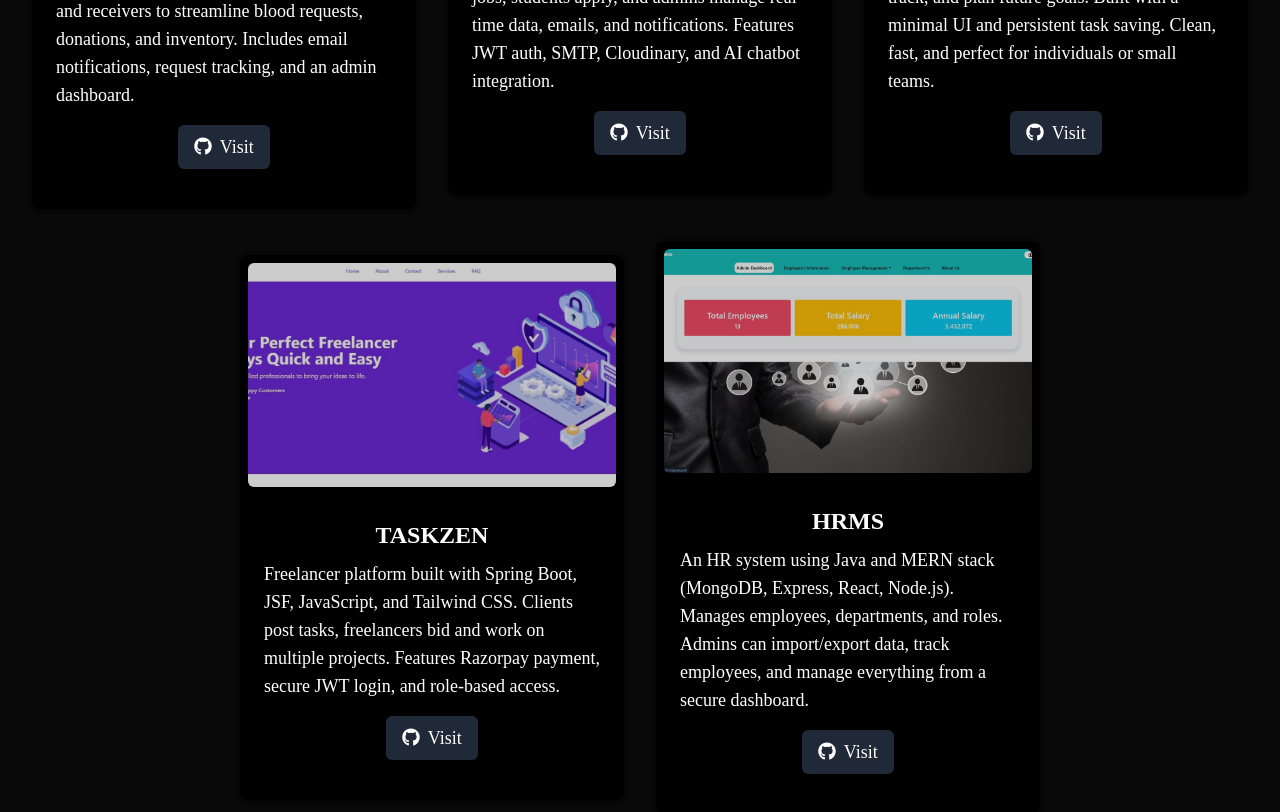
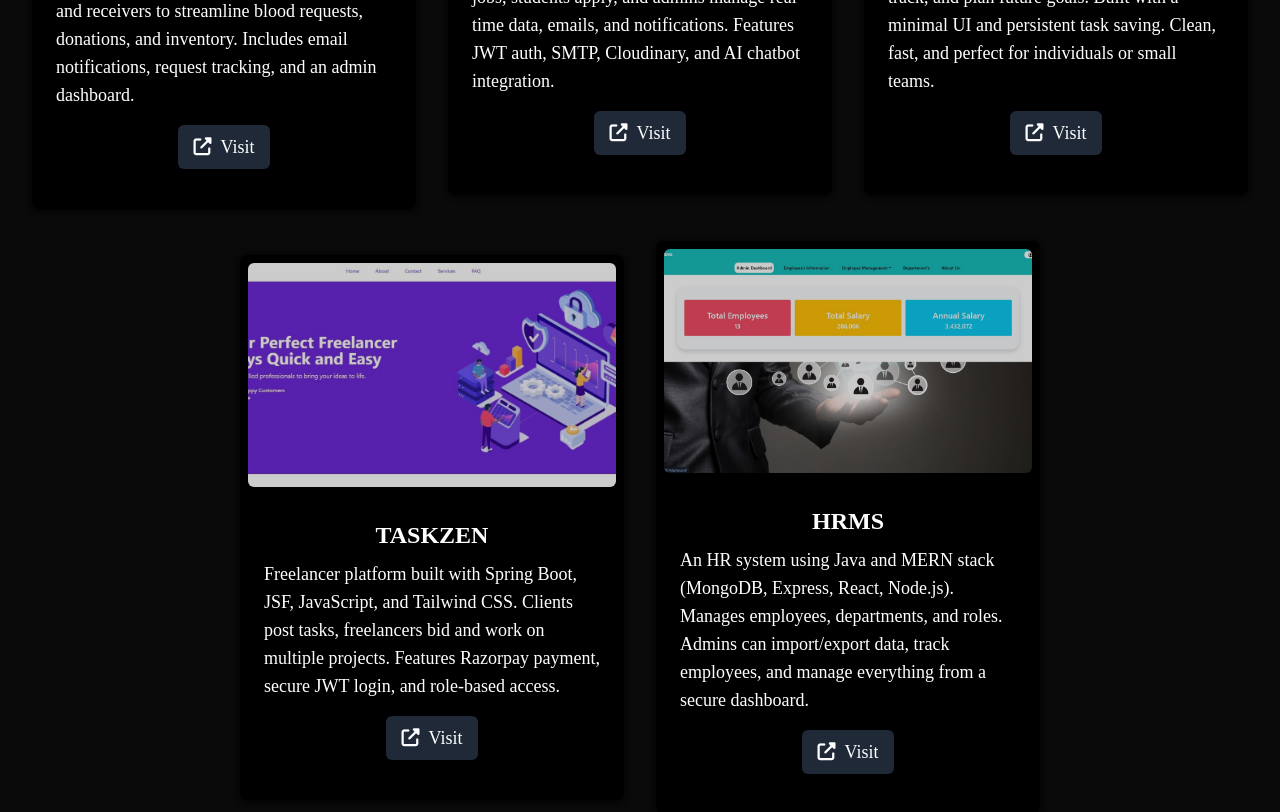
Before and after one commit to adirpathak7/ap-portfolio, a React (Create React App) app: page / in a window 1280 px wide. Shown: the part 2140-2952 px from the top of the page. Built offline with nearby package versions, Linux system fonts and the light colour scheme.

Commit message:
icon of visit

```diff
--- a/src/components/Project.js
+++ b/src/components/Project.js
@@ -85,8 +85,8 @@
                         rel='noopener noreferrer'
                         className="buttonshadow text-white hover:border bg-gray-800 hover:text-purple-600 hover:bg-gray-300 px-4 py-2 rounded-md text-lg"
                     >
-                        <i className="fa-brands fa-github mr-2" />
-                        Visit
+                       <i className="fas fa-external-link-alt" />
+                        &nbsp;&nbsp;Visit
                     </a>
                 </div>
             </div>
```
